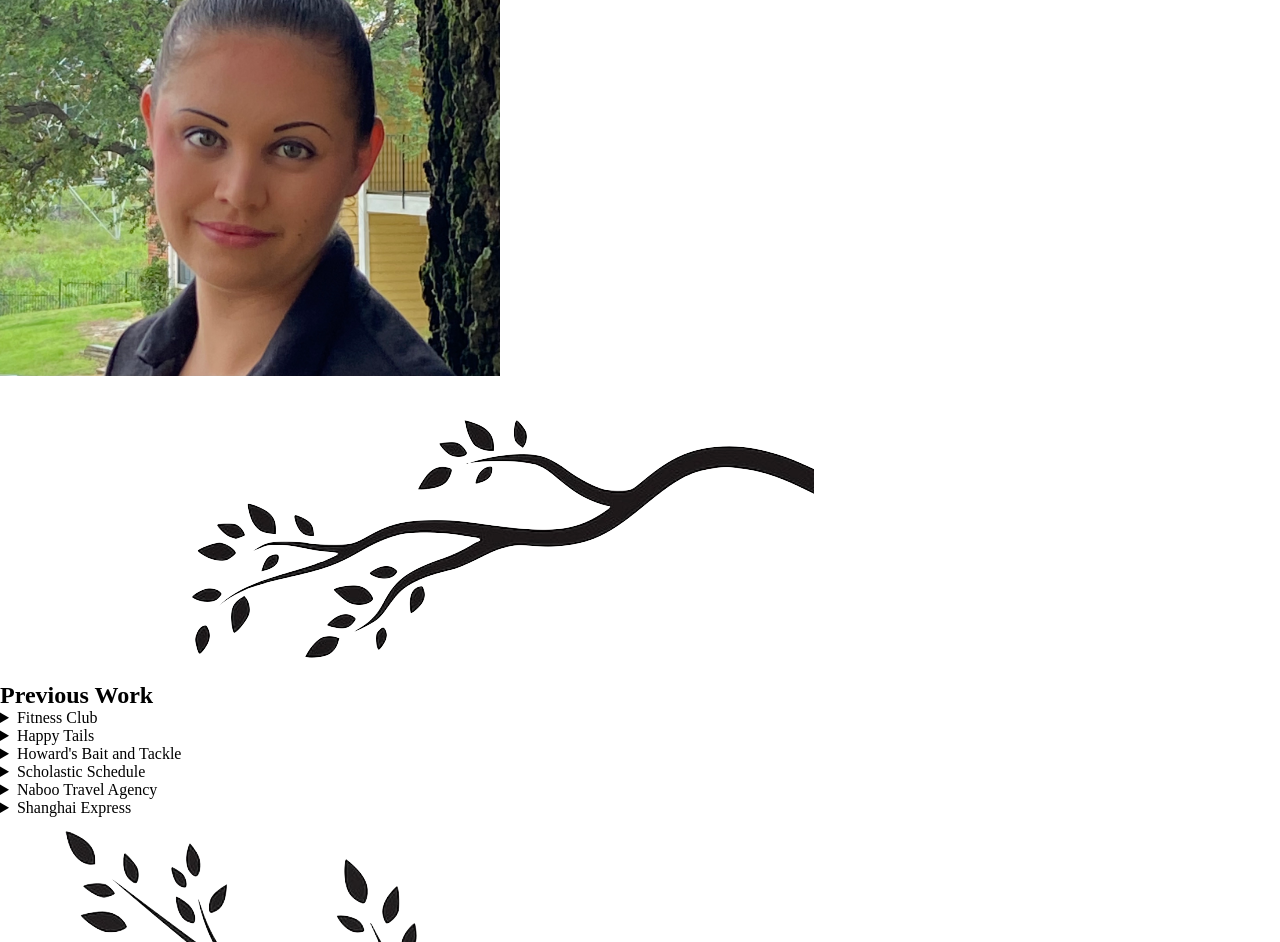
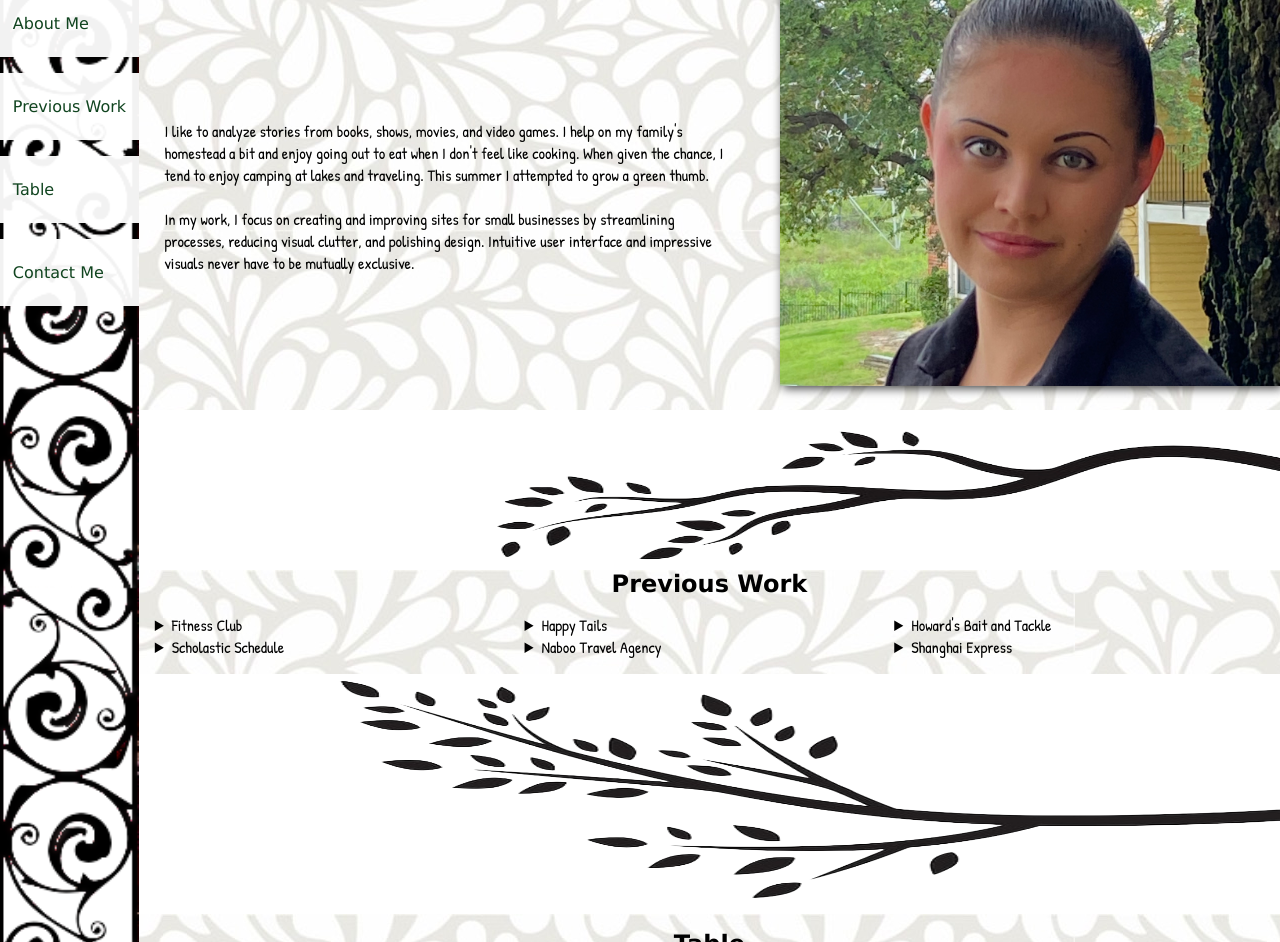
Before and after one commit to Tapiteka/tapiteka.github.io, a plain HTML site: page index.html in a window 1280 px wide. Shown: the part 210-1152 px from the top of the page. Drawn offline with Linux system fonts and the light colour scheme; a web font is replaced by a local one.

Commit message:
added grid system and some styling

```diff
--- a/index.html
+++ b/index.html
@@ -11,76 +11,93 @@
   <meta charset="UTF-8">
   <meta name="viewport" content="width=device-width, initial-scale=1">
   <script src="https://kit.fontawesome.com/b08cf02381.js" crossorigin="anonymous"></script>
+  <link
+    href="https://fonts.googleapis.com/css2?family=Italianno&family=Montserrat+Alternates:ital,wght@0,100;0,200;0,300;0,400;0,500;0,600;0,700;0,800;0,900;1,100;1,200;1,300;1,400;1,500;1,600;1,700;1,800;1,900&family=Patrick+Hand&family=Quicksand:wght@300..700&family=Rubik+Dirt&display=swap"
+    rel="stylesheet">
   <link rel="stylesheet" href="style.css">
   <title>Tabitha Love: Front-End Web Portfolio</title>
 </head>
 
 <body>
   <!--Section 1: Header/About Me-->
-  <header>
+  <header class="section-parent" id="section-1">
     <h1>Tabitha Love</h1>
-    <section>
-      <h2>Front-End Web Design</h2>
-      <p></p>
-      <p>I focus on creating and improving sites for small businesses by streamlining processes,
+    <h2>HTML and CSS Design</h2>
+    <p>I like to analyze stories from books, shows, movies, and video games. I help on my family's homestead a bit and
+      enjoy going out to eat when I don't feel like cooking. When given the chance, I tend to enjoy camping at lakes and
+      traveling. This summer I attempted to grow a green thumb.<br><br>
+      In my work, I focus on creating and improving sites for small businesses by streamlining processes,
       reducing visual clutter, and polishing design. Intuitive user interface and impressive visuals
       never have to be mutually exclusive.</p>
-      <img src="images/profile.jpg" alt="Picture of Tabitha" width="500">
-    </section>
+    <img id="profile-img" src="images/profile.jpg" alt="Picture of Tabitha" width="500">
   </header>
 
+  <!--Navbar-->
+  <div id="nav-parent">
+    <nav>
+      <a href="#section-1">About Me</a>
+      <a href="#section-2">Previous Work</a>
+      <a href="#section-3">Table</a>
+      <a href="#section-4">Contact Me</a>
+    </nav>
+  </div>
+
   <!--Divider-->
-  <div>
-    <img src="images/branch1.png" alt="break">
+  <div class="divider" id="divider-1">
+    <img class="divider-img" src="images/branch1.png" alt="break">
   </div>
 
   <!--Section 2: Previous Work-->
-  <section>
+  <section class="section-parent" id="section-2">
     <h1>Previous Work</h1>
     <!--Fitness Iframe-->
-    <details>
+    <div id="iframe-grid">
+      <details class="parent-iframe">
         <summary>Fitness Club</summary>
         <a href="FFFFitnessClub/index.html" target="_blank"><iframe src="FFFFitnessClub/index.html"
             title="Fit for Fun Fitness Club Website"></iframe></a>
       </details>
       <!--Happy Tails Iframe-->
-    <details>
+      <details class="parent-iframe">
         <summary>Happy Tails</summary>
         <a href="HappyTails/index.html" target="_blank"><iframe src="HappyTails/index.html"
             title="Happy Tails Pet Hotel Website"></iframe></a>
       </details>
       <!--Fishing Iframe-->
-    <details>
+      <details class="parent-iframe">
         <summary>Howard's Bait and Tackle</summary>
         <a href="Fishing/index.html" target="_blank"><iframe src="Fishing/index.html"
             title="Howard's Lakeside General Store Website"></iframe></a>
       </details>
       <!--Scholastic Schedule Iframe-->
-    <details>
+      <details class="parent-iframe">
         <summary>Scholastic Schedule</summary>
         <a href="My_Schedule/index.html" target="_blank"><iframe src="My_Schedule/index.html"
             title="OTC Individual Fall Schedule for Week 4"></iframe></a>
       </details>
       <!--Naboo Travel Site Iframe-->
-    <details>
+      <details class="parent-iframe">
         <summary>Naboo Travel Agency</summary>
         <a href="TravelSite/index.html" target="_blank"><iframe src="TravelSite/index.html"
             title="Naboo Travel Agency Website"></iframe></a>
       </details>
       <!--Shanghai Express Iframe-->
-    <details>
+      <details class="parent-iframe">
         <summary>Shanghai Express</summary>
         <a href="ShanghaiExpress/index.html" target="_blank"><iframe src="ShanghaiExpress/index.html"
             title="Shanghai Express Oriental Restaurant Website"></iframe></a>
       </details>
+    </div>
   </section>
 
   <!--Divider-->
-  <div>
-    <img src="images/branch2.png" alt="break">
+  <div class="divider" id="divider-2">
+    <img class="divider-img" src="images/branch2.png" alt="break" style="height:30vh">
   </div>
 
   <!--Section 3: Table?-->
+  <div class="section-parent" id="section-3">
+    <h2>Table</h2>
     <table>
       <tr>
         <th>Popular Table Items:</th>
@@ -103,13 +120,16 @@
         <td>HTML 5/CSS</td>
       </tr>
     </table>
+  </div>
 
   <!--Divider-->
-  <div>
-    <img src="images/branch1.png" alt="break">
+  <div class="divider" id="divider-3">
+    <img class="divider-img" src="images/branch1.png" alt="break">
   </div>
 
   <!--Section 4: Contact Me/Form-->
+  <div class="section-parent" id="section-4">
+    <h2>Contact Me</h2>
     <form>
       <label for="fname">First Name:</label><br>
       <input type="text" id="fname" name="fname"><br>
@@ -119,6 +139,7 @@
       <input type="email" id="email" name="email"><br><br>
       <input type="submit" value="Submit"><br>
     </form>
+  </div>
 
   <!--Section 5: Footer-->
   <footer>
--- a/style.css
+++ b/style.css
@@ -4,11 +4,132 @@ Assignment: Final Project/Portfolio
 Date: 12/05/2024
 */
 
-/* General */
+/* GENERAL */
 * {
    margin:0;
    padding: 0;
+   font-family: "Patrick Hand", Verdana, 'Segoe UI', Geneva, Tahoma, sans-serif;
 }
 body {
+   display: grid;
    width: 100%;
+   grid-template-areas:
+   'nav sec1'
+   'nav div1'
+   'nav sec2'
+   'nav div2'
+   'nav sec3'
+   'nav div3'
+   'nav sec4'
+   'foot foot'
 }
+h1,h2 {
+   font-family: Verdana, Geneva, Tahoma, sans-serif;
+   text-align: center;
+}
+
+/* GRID */
+#nav-parent {grid-area: nav;}
+#section-1 {grid-area: sec1; /* has nested grid */
+   display: grid;
+   grid-template-areas:
+   'head head'
+   'h2 image'
+   'par image';
+}
+#divider-1 {grid-area: div1;}
+#section-2 {grid-area: sec2;} /* has nested grid */
+#divider-2 {grid-area: div2;}
+#section-3 {grid-area: sec3;}
+#divider-3 {grid-area: div3;}
+#section-4 {grid-area: sec4;}
+footer {grid-area: foot;}
+/* Nested Grid in Section 1 */
+header>h1 {grid-area: head;}
+header>h2 {grid-area: h2;}
+header>p {grid-area: par;}
+header>img {grid-area: image;}
+/* Nested Grid in Section 2 */
+#iframe-grid {
+   display: grid;
+   grid-template-columns: repeat(auto-fit, minmax(25vw, 1fr));
+   margin: 2vh;
+}
+
+/* HEADER AND BACKGROUND */
+.section-parent {
+   background-image: url("images/tile1.jpg");
+   background-repeat: repeat;
+}
+header>h1 {
+   margin: 3vh 0;
+}
+header>h2 {
+   margin-top: 10vh;
+}
+header>img {
+   margin: 3vh 0 3vh 2vw;
+   box-shadow: 3px 2px 10px rgba(0, 0, 0, .8);
+}
+header>p {
+   padding: 2vw;
+}
+
+/* NAVBAR */
+#nav-parent {
+   background-image: url("images/vertical_border2.png");
+   background-repeat: repeat-y;
+   background-size:contain;
+}
+#nav-parent nav {
+   position: sticky;
+   top: 25vh;
+}
+#nav-parent nav a {
+   display: block;
+   text-decoration: none;
+   font-style: none;
+   padding: 3vh 1vw;
+   margin: 2vh 0;
+   color: rgb(16, 68, 31);
+   background-color: rgba(255, 255, 255, .95);
+   text-shadow: 4px black;
+   font-family: Verdana, Geneva, Tahoma, sans-serif;
+}
+#nav-parent nav a:hover {
+   box-shadow: 4px 2px 10px black;
+   text-decoration: underline;
+}
+
+/* DIVIDER */
+.divider {
+   display:block;
+}
+.divider::after {
+   content:"";
+   clear:both;
+   display:table;
+ }
+.divider-img {
+   margin-right: 0;
+   margin-left: auto;
+   height: 20vh;
+   float: right;
+   width: 80vw;
+}
+
+/* TABLE */
+#section-3 {
+   padding: 2vh 2vw;
+}
+form {
+   margin: auto;
+}
+form>th {
+   text-decoration: underline;
+}
+
+/* FORM */
+#section-4 {
+   padding: 2vh 2vw 2vh 4vw;
+}
```
Also changed, not shown: images/corner_image.jpg (deleted), images/corner_image.png (added), images/tile1.jpg (added), 1 other file. Lines whose indentation alone changed are shown as unchanged.
